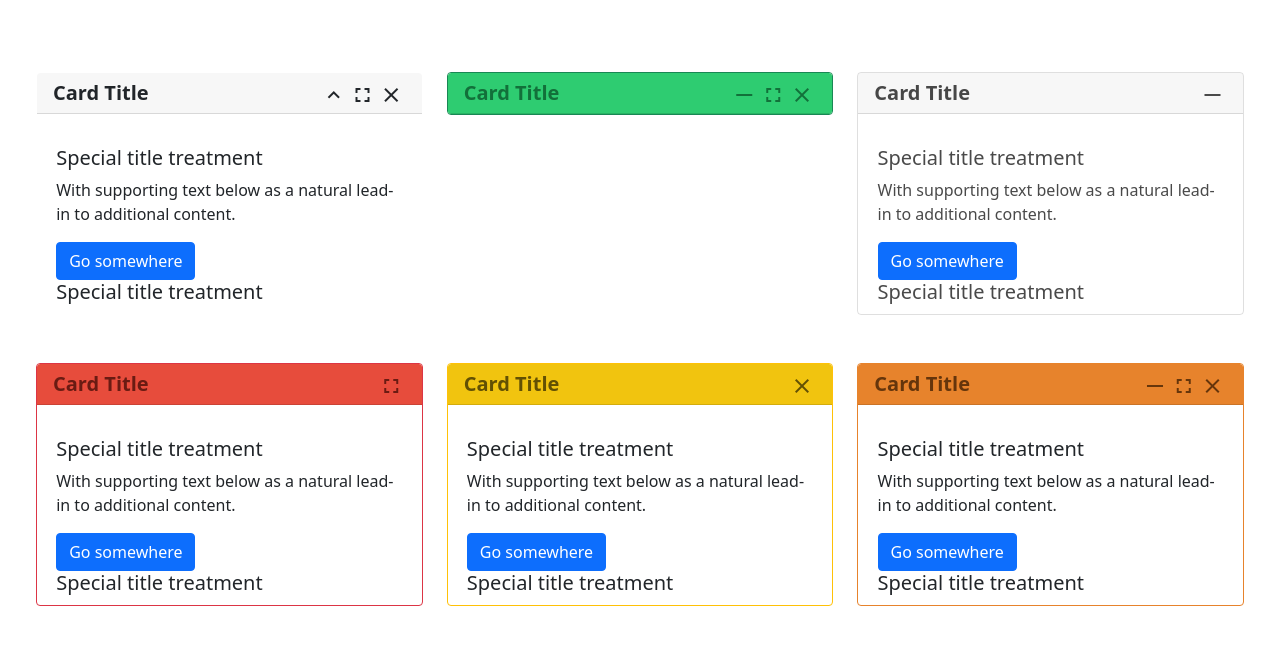
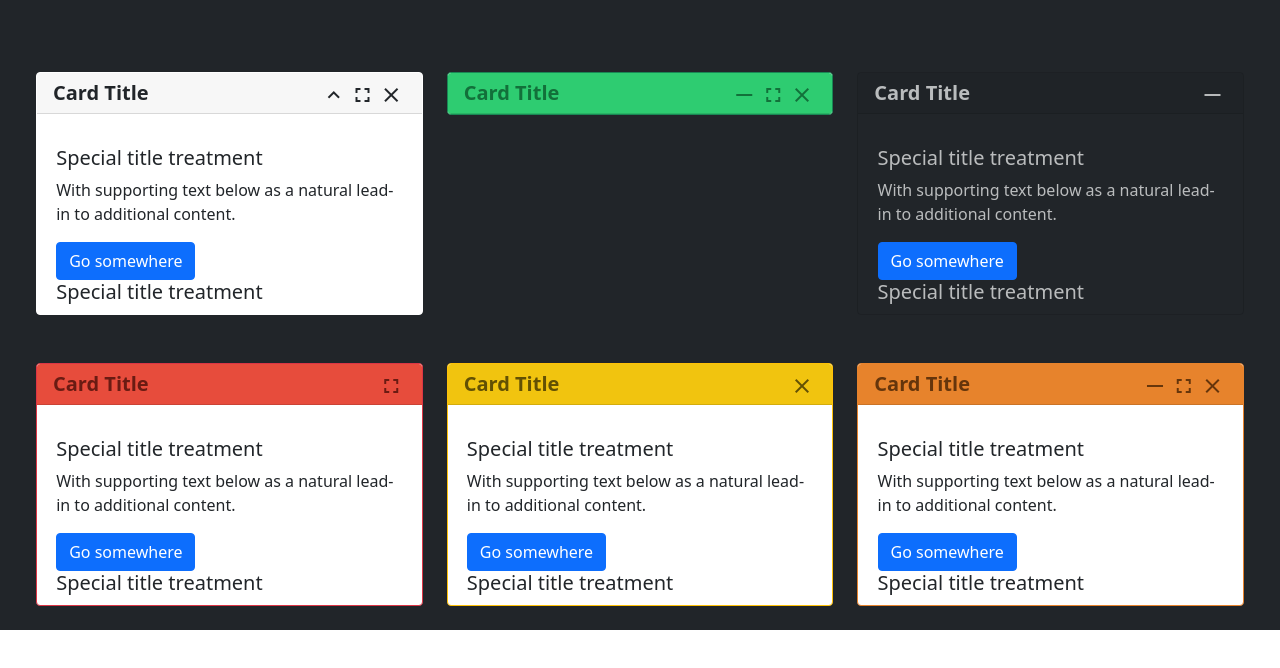
Before and after one commit to anirbansanu/card, a React (Create React App) app: page / in a window 1280 px wide. Shown: the top 668 px of the page. Built offline with nearby package versions, Linux system fonts and the light colour scheme.

Commit message:
just update

```diff
--- a/src/App.jsx
+++ b/src/App.jsx
@@ -5,7 +5,7 @@ import AniCard from './components/AniCard/AniCard';
 function App() {
   return (
     <>
-      <div className="container-fluid p-4 mb-5">
+      <div className="container-fluid p-4 mb-5 bg-dark">
           <div className="row m-0">
             <div className="col-12 col-md-6 col-lg-4 mt-5">
               <AniCard allTools={true} headerColor="white" expand={true} expandIcon='expand_more' collapseIcon="expand_less" height="200px"/>
@@ -14,7 +14,7 @@ function App() {
               <AniCard allTools={true} headerColor="success" expand={false} height="200px"/>
             </div>
             <div className="col-12 col-sm-12 col-md-6 col-lg-4 mt-5">
-              <AniCard expandBtn={true} transparent='ani-bg-transparent-txt-black' expand={true} height="200px"/>
+              <AniCard expandBtn={true} transparent='ani-bg-transparent-txt-white' expand={true} height="200px"/>
             </div>
             <div className="col-12 col-sm-12 col-md-6 col-lg-4 mt-5">
               <AniCard maximizeBtn={true} headerColor="danger" expand={true} height="200px"/>
```
